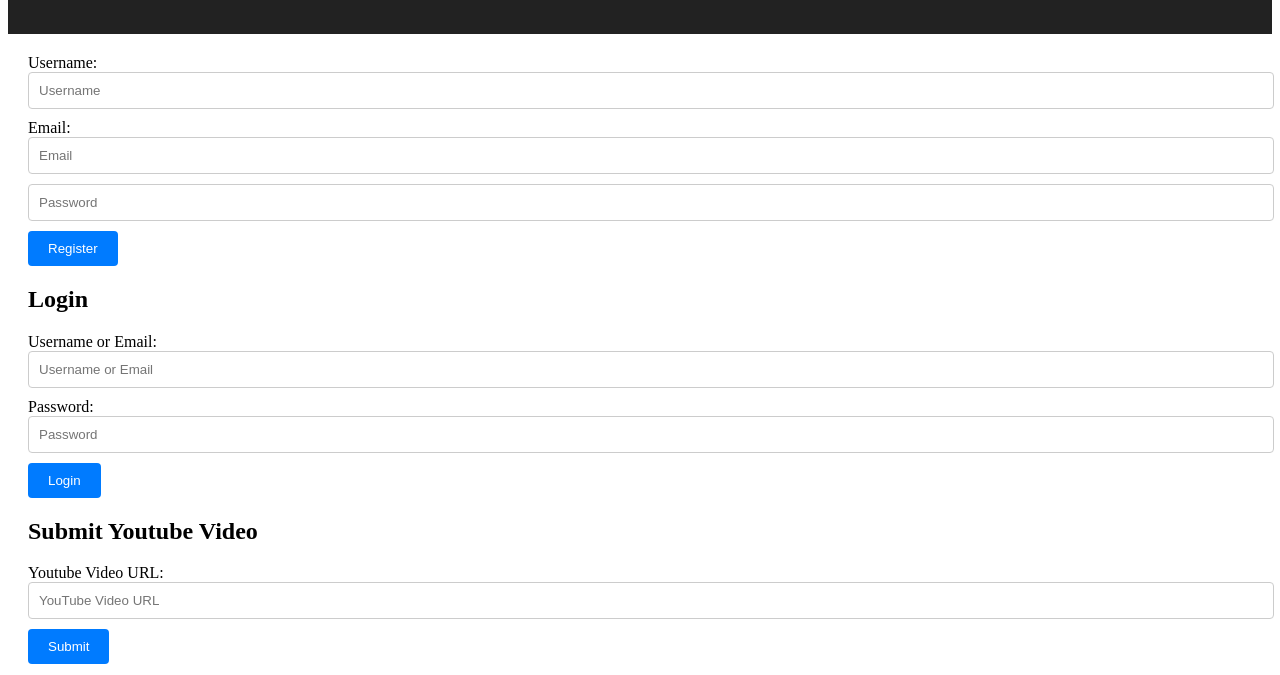
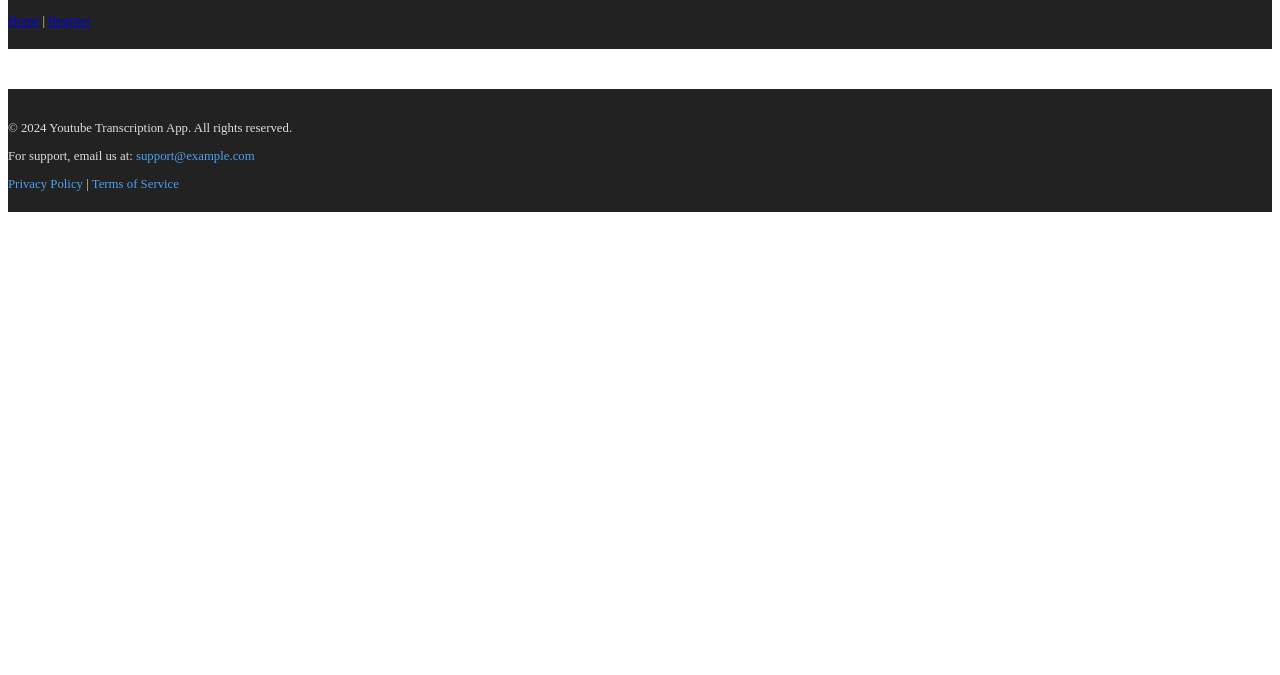
Before and after one commit to seffradev/youtube-transcription-service, a plain HTML site: page web/templates/index.html in a window 1280 px wide. Shown: the part 365-1040 px from the top of the page. After the commit the page ends 800 px from the top, so only its background shows below. Drawn offline with Linux system fonts and the light colour scheme; files that its build step writes are made by us from their sources; files whose address does not match are found by name.

Commit message:
feat(frontend): divided index.html into index.html, login.html and register.html

```diff
--- a/web/templates/index.html
+++ b/web/templates/index.html
@@ -1,49 +1,24 @@
 <!DOCTYPE html>
 <html lang="en">
+
 <head>
     <meta charset="UTF-8">
     <meta name="viewport" content="width=device-width, initial-scale=1.0">
     <title>YouTube Transcription App</title>
     <link rel="stylesheet" href="style.css">
 </head>
+
 <body>
     <img src="https://http.cat/200.jpg" id="status-image" alt="picture of cat depicting status of request" />
     <header>
         <h1>YouTube Transcription Service</h1>
         <!-- Navigation Links (Register, Login, etc.) -->
+        <nav>
+            <a href="register.html">Home</a> | <a href="login.html">Register</a>
+        </nav>
     </header>
     <main>
-        <!-- Registration Form -->
-        <form id="registration-form">
-            <label for="username">Username:</label>
-            <input type="text" id="username" name="username" placeholder="Username" required>
-            <label for="email">Email:</label>
-            <input type="email" id="email" name="email" placeholder="Email" required>
-            <input type="password" id="password" name="password" placeholder="Password" required minlength="8">
-            <button type="submit">Register</button>
-        </form>
-
-        <!-- Login Form -->
-        <section>
-            <h2>Login</h2>
-            <form id="login-form">
-                <label for="login-username">Username or Email:</label>
-                <input type="text" id="login-username" name="username" placeholder="Username or Email" required>
-                <label for="login-password">Password:</label>
-                <input type="password" id="login-password" name="password" placeholder="Password" required>
-                <button type="submit">Login</button>
-            </form>
-        </section>
-
-        <!-- Video Submission Form -->
-        <section>
-            <h2>Submit Youtube Video</h2>
-            <form id="video-submission-form">
-                <label for="video-url">Youtube Video URL:</label>
-                <input type="text" id="video-url" name="video-url" placeholder="YouTube Video URL" required>
-                <button type="submit">Submit</button>
-            </form>
-        </section>
+        <!-- Possibly som welcome text or instructions could go here -->
     </main>
     <footer>
         <!-- Footer Content -->
@@ -56,4 +31,5 @@
     </footer>
     <script src="script.js"></script>
 </body>
+
 </html>
```
Also changed, not shown: web/templates/login.html (+8 -14 lines), web/templates/register.html (+8 -13 lines).
